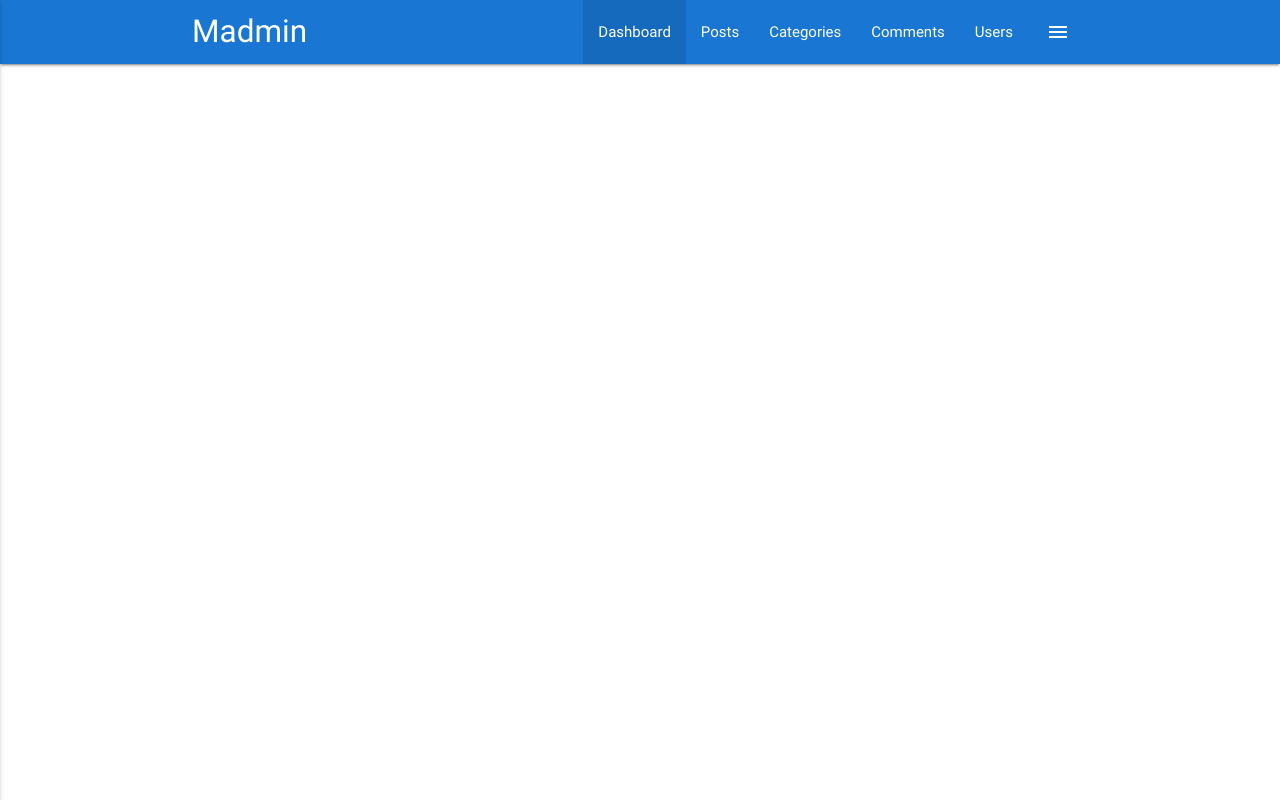
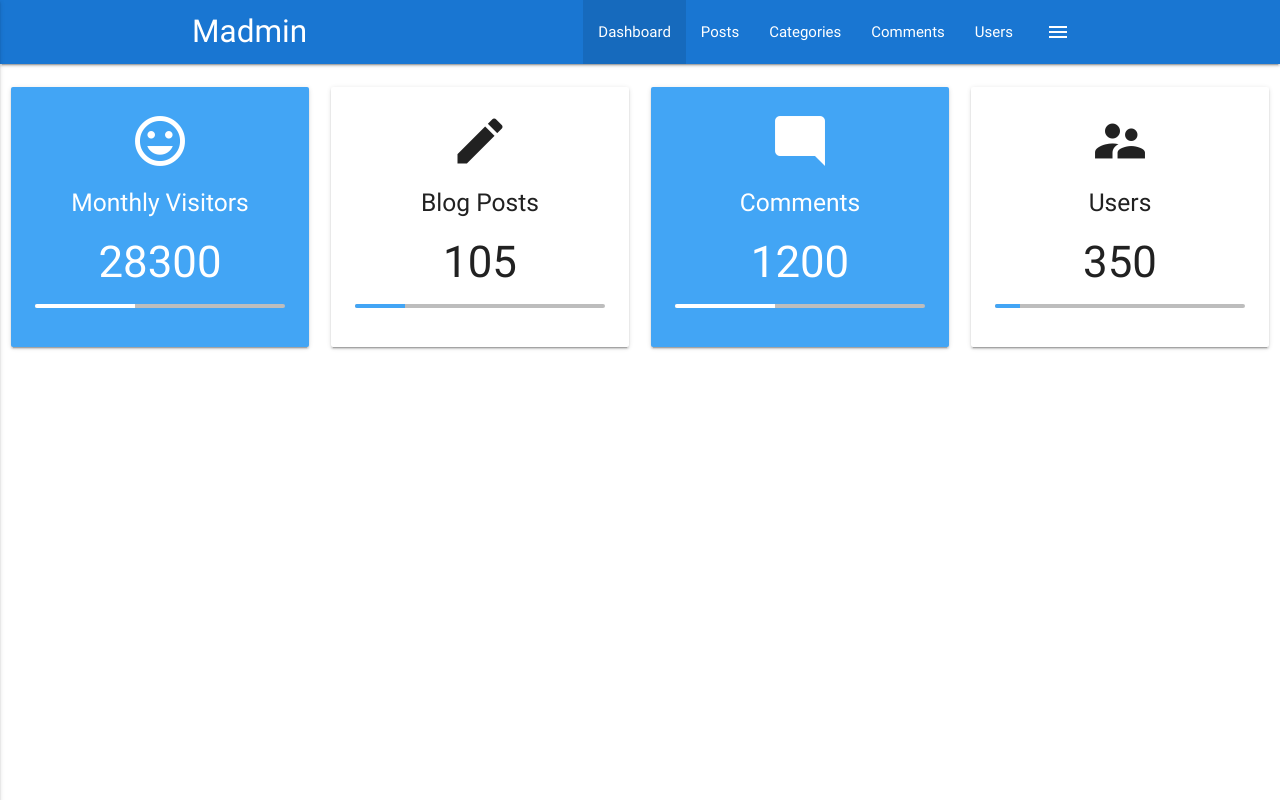
Before and after one commit to ajspeller/madmin_demo, a plain HTML site: page index.html in a window 1280 px wide. Drawn offline with nearby package versions, Linux system fonts and the light colour scheme.

Commit message:
Create counters and preloader

```diff
--- a/css/main.css
+++ b/css/main.css
@@ -0,0 +1,5 @@
+.loader {
+  position: absolute;
+  top: 40%;
+  left: 47%
+}
--- a/index.html
+++ b/index.html
@@ -90,15 +90,101 @@
     </div>
   </nav>
 
+  <!-- section stats -->
+  <section class="section section-stats center">
+    <div class="row">
+      <div class="col s12 m6 l3">
+        <div class="card-panel blue lighten-1 white-text center">
+          <i class="material-icons medium">insert_emoticon</i>
+          <h5>Monthly Visitors</h5>
+          <h3 class="count">28300</h3>
+          <div class="progress grey lighten-1">
+            <div class="determinate white" style="width: 40%"></div>
+          </div>
+        </div>
+      </div>
+      <div class="col s12 m6 l3">
+        <div class="card-panel center">
+          <i class="material-icons medium">mode_edit</i>
+          <h5>Blog Posts</h5>
+          <h3 class="count">105</h3>
+          <div class="progress grey lighten-1">
+            <div class="determinate blue lighten-1" style="width: 20%"></div>
+          </div>
+        </div>
+      </div>
+      <div class="col s12 m6 l3">
+        <div class="card-panel blue lighten-1 white-text center">
+          <i class="material-icons medium">mode_comment</i>
+          <h5>Comments</h5>
+          <h3 class="count">1200</h3>
+          <div class="progress grey lighten-1">
+            <div class="determinate white" style="width: 40%"></div>
+          </div>
+        </div>
+      </div>
+      <div class="col s12 m6 l3">
+        <div class="card-panel center">
+          <i class="material-icons medium">supervisor_account</i>
+          <h5>Users</h5>
+          <h3 class="count">350</h3>
+          <div class="progress grey lighten-1">
+            <div class="determinate blue lighten-1" style="width: 10%"></div>
+          </div>
+        </div>
+      </div>
+    </div>
+  </section>
+
+  <!-- preloader -->
+  <div class="preloader-wrapper big active loader">
+    <div class="spinner-layer spinner-blue-only">
+      <div class="circle-clipper left">
+        <div class="circle"></div>
+      </div>
+      <div class="gap-patch">
+        <div class="circle"></div>
+      </div>
+      <div class="circle-clipper right">
+        <div class="circle"></div>
+      </div>
+    </div>
+  </div>
+
   <!--Import jQuery before materialize.js-->
   <script type="text/javascript" src="https://code.jquery.com/jquery-3.2.1.min.js"></script>
   <script type="text/javascript" src="js/materialize.min.js"></script>
   <script>
-    $(document).ready(function () {
-      //Init Side nav
-      $('.button-collapse').sideNav();
+    // hide sections
+    $('.section').hide();
 
-    });
+    setTimeout(function () {
+
+      $(document).ready(function () {
+
+        // show sections
+        $('.section').fadeIn();
+
+        // hide preloader
+        $('.loader').fadeOut();
+
+        //Init Side nav
+        $('.button-collapse').sideNav();
+
+        // Counter
+        $('.count').each(function () {
+          $(this).prop('Counter', 0).animate({
+            Counter: $(this).text()
+          }, {
+            duration: 1000,
+            easing: 'swing',
+            step: function (now) {
+              $(this).text(Math.ceil(now));
+            }
+          });
+        });
+      });
+    }, 1000);
   </script>
 </body>
 
```
